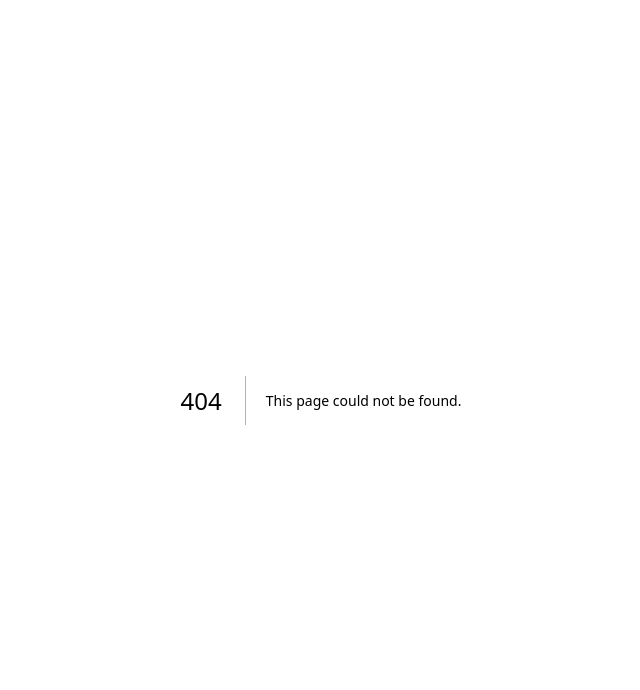
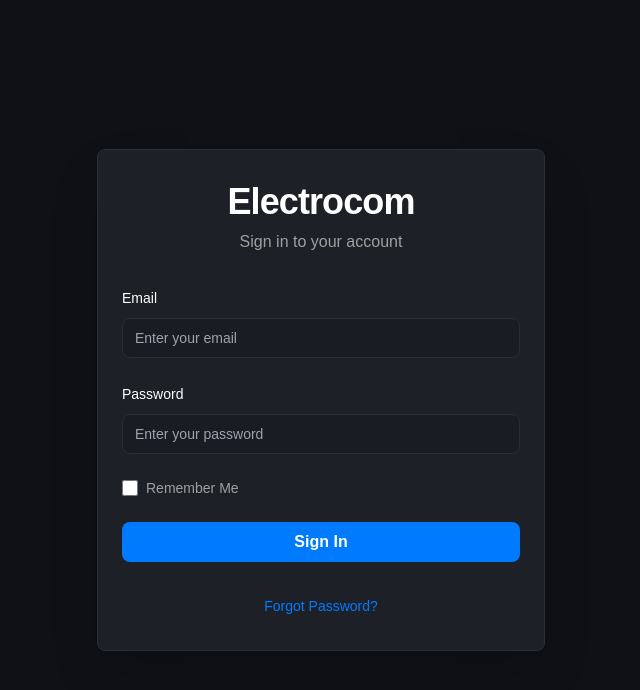
Before and after one commit to Electrocom-Solutions/WebApp, a Next.js app: page /login in a window 1280 px wide. Before the commit this address had no page. Shown: the top 690 px of the page, without its empty margins (319-959 px from the left). Built offline with nearby package versions, Linux system fonts and the light colour scheme.

Commit message:
created login page for console

```diff
--- /dev/null
+++ b/app/login/page.tsx
@@ -0,0 +1,174 @@
+"use client";
+
+import { useState } from "react";
+import { Button } from "@/components/ui/button";
+import { Input } from "@/components/ui/input";
+import { Label } from "@/components/ui/label";
+import { Card, CardContent, CardHeader } from "@/components/ui/card";
+
+export default function LoginPage() {
+  const [email, setEmail] = useState("");
+  const [password, setPassword] = useState("");
+  const [rememberMe, setRememberMe] = useState(false);
+
+  const handleSubmit = (e: React.FormEvent) => {
+    e.preventDefault();
+    // Handle login logic here
+    console.log("Login attempt:", { email, password, rememberMe });
+  };
+
+  return (
+    <div
+      className="min-h-screen flex items-center justify-center p-4 sm:p-6 lg:p-8"
+      style={{ backgroundColor: "#0F1117" }}
+    >
+      <Card
+        className="w-full max-w-md shadow-2xl transition-all duration-300 hover:shadow-[0_20px_50px_rgba(0,0,0,0.3)]"
+        style={{
+          backgroundColor: "#1E2028",
+          borderColor: "#2A2D35",
+        }}
+      >
+        <CardHeader className="text-center space-y-2 pb-8 pt-8 px-6">
+          <h1
+            className="text-3xl sm:text-4xl font-bold tracking-tight"
+            style={{ color: "#FFFFFF" }}
+          >
+            Electrocom
+          </h1>
+          <p
+            className="text-sm sm:text-base mt-2"
+            style={{ color: "#A0A0A0" }}
+          >
+            Sign in to your account
+          </p>
+        </CardHeader>
+
+        <CardContent className="px-6 pb-8">
+          <form onSubmit={handleSubmit} className="space-y-6">
+            <div className="space-y-2">
+              <Label
+                htmlFor="email"
+                className="text-sm font-medium"
+                style={{ color: "#FFFFFF" }}
+              >
+                Email
+              </Label>
+              <Input
+                id="email"
+                type="email"
+                placeholder="Enter your email"
+                value={email}
+                onChange={(e) => setEmail(e.target.value)}
+                required
+                className="transition-all duration-200 focus:ring-2 focus:ring-opacity-50"
+                style={{
+                  backgroundColor: "#1A1C23",
+                  borderColor: "#2A2D35",
+                  color: "#FFFFFF",
+                }}
+                onFocus={(e) => {
+                  e.target.style.borderColor = "#007BFF";
+                  e.target.style.boxShadow = "0 0 0 3px rgba(0, 123, 255, 0.1)";
+                }}
+                onBlur={(e) => {
+                  e.target.style.borderColor = "#2A2D35";
+                  e.target.style.boxShadow = "none";
+                }}
+              />
+            </div>
+
+            <div className="space-y-2">
+              <Label
+                htmlFor="password"
+                className="text-sm font-medium"
+                style={{ color: "#FFFFFF" }}
+              >
+                Password
+              </Label>
+              <Input
+                id="password"
+                type="password"
+                placeholder="Enter your password"
+                value={password}
+                onChange={(e) => setPassword(e.target.value)}
+                required
+                className="transition-all duration-200 focus:ring-2 focus:ring-opacity-50"
+                style={{
+                  backgroundColor: "#1A1C23",
+                  borderColor: "#2A2D35",
+                  color: "#FFFFFF",
+                }}
+                onFocus={(e) => {
+                  e.target.style.borderColor = "#007BFF";
+                  e.target.style.boxShadow = "0 0 0 3px rgba(0, 123, 255, 0.1)";
+                }}
+                onBlur={(e) => {
+                  e.target.style.borderColor = "#2A2D35";
+                  e.target.style.boxShadow = "none";
+                }}
+              />
+            </div>
+
+            <div className="flex items-center">
+              <div className="flex items-center space-x-2">
+                <input
+                  type="checkbox"
+                  id="remember"
+                  checked={rememberMe}
+                  onChange={(e) => setRememberMe(e.target.checked)}
+                  className="w-4 h-4 rounded border transition-all duration-200 cursor-pointer focus:ring-2 focus:ring-opacity-50"
+                  style={{
+                    backgroundColor: rememberMe ? "#007BFF" : "#1A1C23",
+                    borderColor: rememberMe ? "#007BFF" : "#2A2D35",
+                    accentColor: "#007BFF",
+                  }}
+                />
+                <Label
+                  htmlFor="remember"
+                  className="cursor-pointer text-sm"
+                  style={{ color: "#A0A0A0" }}
+                >
+                  Remember Me
+                </Label>
+              </div>
+            </div>
+
+            <Button
+              type="submit"
+              className="w-full font-semibold transition-all duration-200 hover:shadow-lg hover:scale-[1.02] active:scale-[0.98]"
+              style={{
+                backgroundColor: "#007BFF",
+                color: "#FFFFFF",
+              }}
+              onMouseEnter={(e) => {
+                e.currentTarget.style.backgroundColor = "#0056CC";
+              }}
+              onMouseLeave={(e) => {
+                e.currentTarget.style.backgroundColor = "#007BFF";
+              }}
+            >
+              Sign In
+            </Button>
+
+            <div className="text-center pt-2">
+              <a
+                href="#"
+                className="text-sm transition-colors duration-200 hover:underline"
+                style={{ color: "#007BFF" }}
+                onMouseEnter={(e) => {
+                  e.currentTarget.style.color = "#0056CC";
+                }}
+                onMouseLeave={(e) => {
+                  e.currentTarget.style.color = "#007BFF";
+                }}
+              >
+                Forgot Password?
+              </a>
+            </div>
+          </form>
+        </CardContent>
+      </Card>
+    </div>
+  );
+}
```
